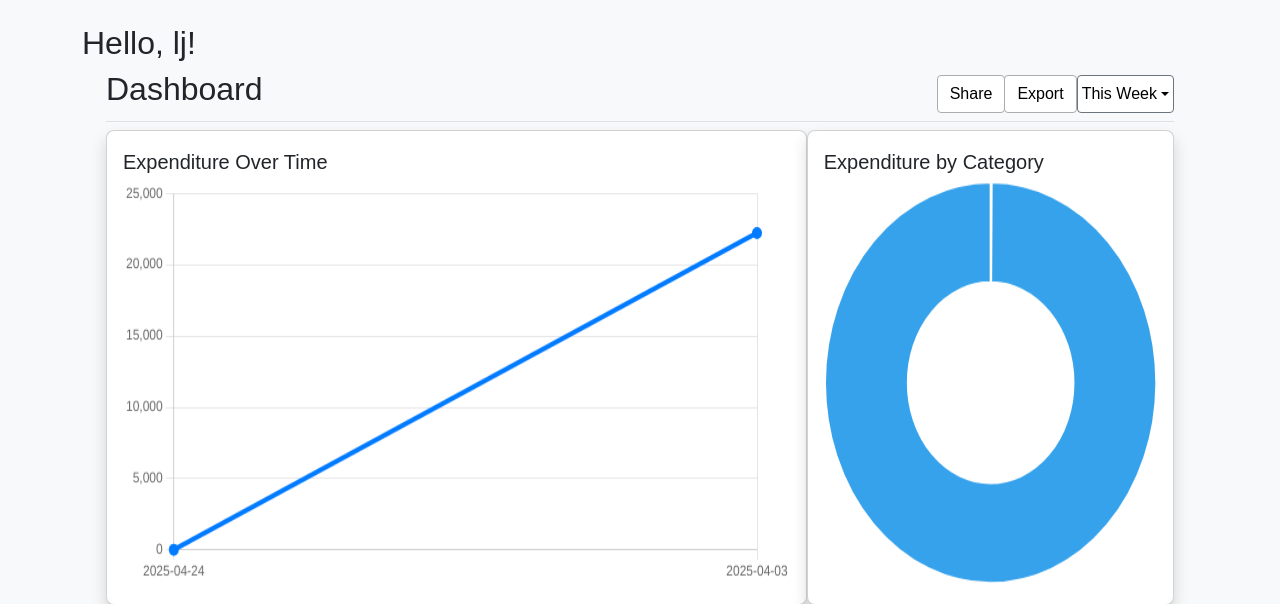
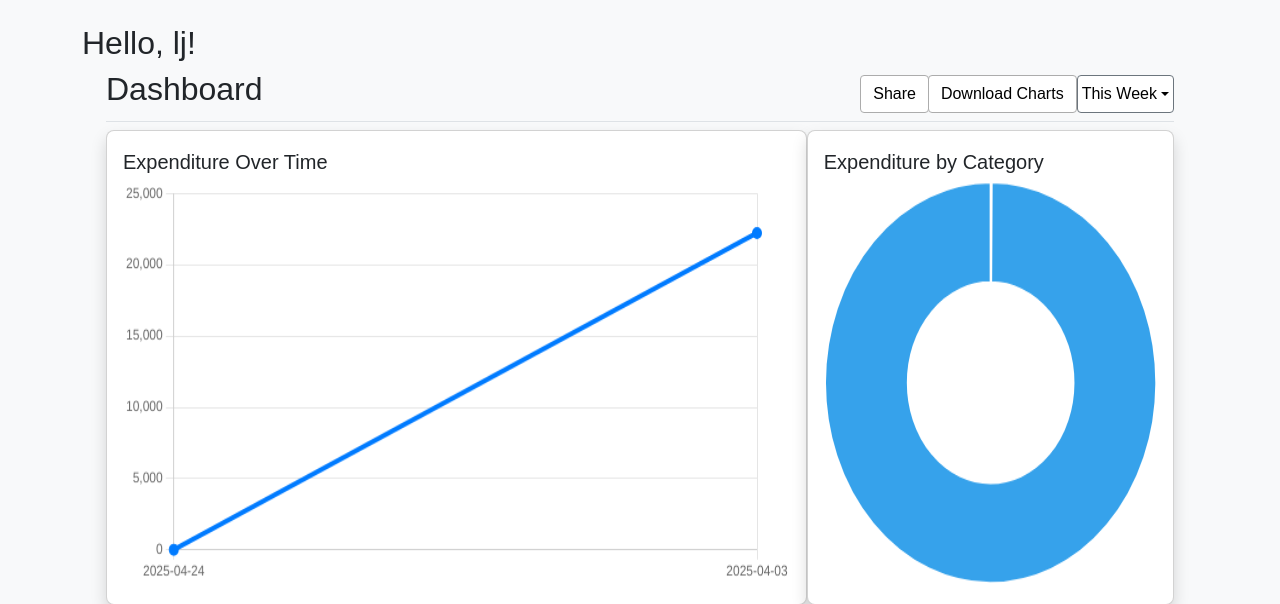
Before and after one commit to Cooper-Thomas1/ExpenseTracker, a Flask app: page /dashboard in a window 1280 px wide. Shown: the part 66-670 px from the top of the page. Run offline with Flask 3, Linux system fonts and the light colour scheme; a user stored in the database is signed in.

Commit message:
Added download functionality for the graphs

```diff
--- a/ExpenseTracker/static/dashboard.js
+++ b/ExpenseTracker/static/dashboard.js
@@ -1,3 +1,5 @@
+let lineChart, doughnutChart;
+
 (() => {
   fetch('/api/expenses')
     .then(response => response.json())
@@ -16,7 +18,7 @@
 
       // Line Chart
       const ctx = document.getElementById('myChart');
-      new Chart(ctx, {
+      lineChart = new Chart(ctx, {
         type: 'line',
         data: {
           labels: data.map(expense => expense.date), // Dates as labels
@@ -39,7 +41,7 @@
 
       // Doughnut Chart
       const ctx2 = document.getElementById('myChart2');
-      new Chart(ctx2, {
+      doughnutChart = new Chart(ctx2, {
         type: 'doughnut',
         data: {
           labels: doughnutLabels,
@@ -66,3 +68,19 @@
       console.error('Error fetching expense data:', error);
     });
 })();
+
+document.getElementById('downloadBothCharts').addEventListener('click', () => {
+  if (lineChart && doughnutChart) {
+    const lineLink = document.createElement('a');
+    lineLink.href = lineChart.toBase64Image();
+    lineLink.download = 'line_chart.png';
+    lineLink.click();
+
+    const doughnutLink = document.createElement('a');
+    doughnutLink.href = doughnutChart.toBase64Image();
+    doughnutLink.download = 'doughnut_chart.png';
+    doughnutLink.click();
+  } else {
+    console.error("Charts are not ready yet.");
+  }
+});
--- a/ExpenseTracker/templates/dashboard.html
+++ b/ExpenseTracker/templates/dashboard.html
@@ -10,7 +10,7 @@
     <div class="btn-toolbar">
       <div class="btn-group">
         <a href="{{ url_for('share') }}"><button type="button" class="btn btnprimary">Share</button></a>
-        <button type="button" class="btn btnprimary">Export</button>
+        <button id="downloadBothCharts" type="button" class="btn btnprimary">Download Charts</button>
       </div>
       <button type="button" class="dropbutton dropdown-toggle", id="dropdownMenuButton" data-bs-toggle="dropdown" aria-expanded="false">
         This Week
```
